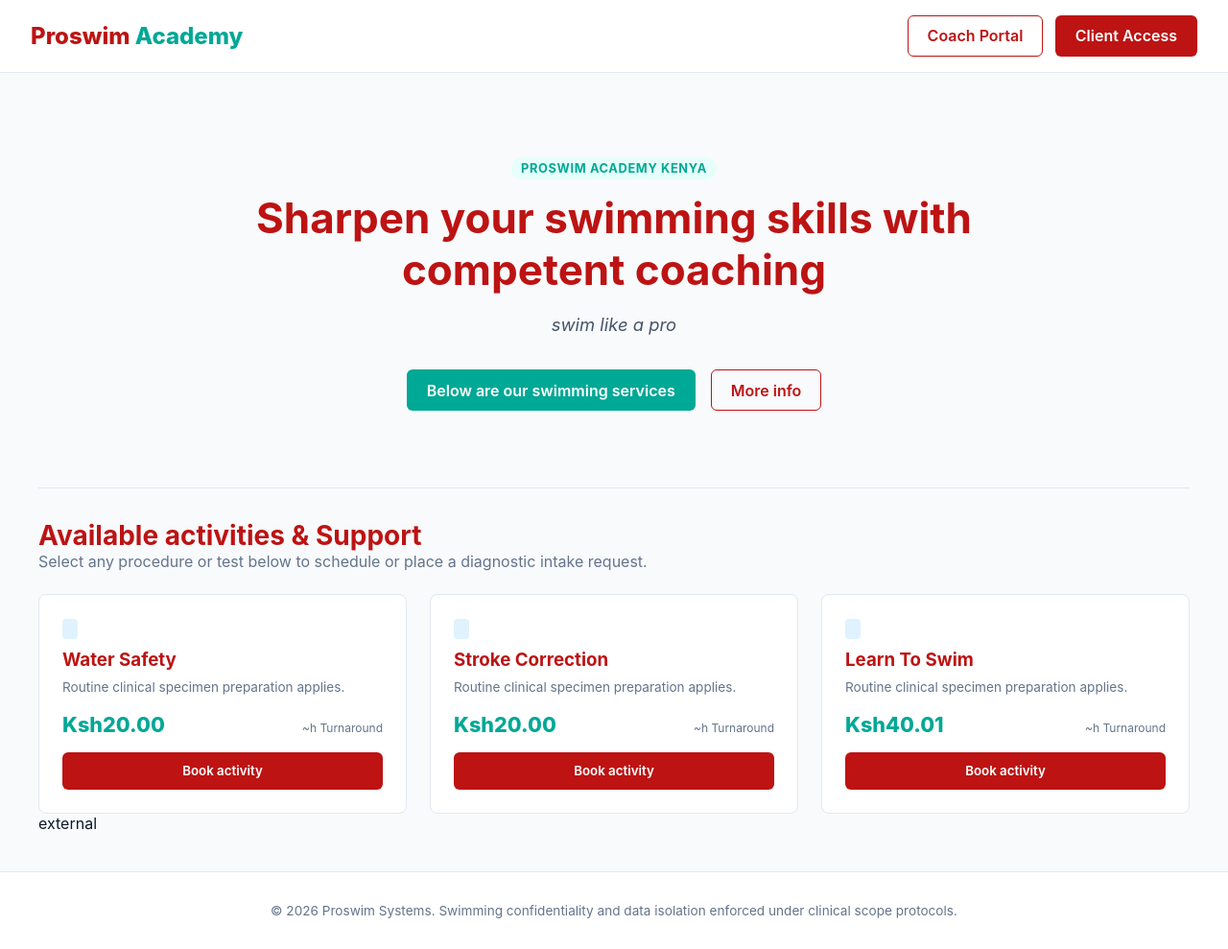
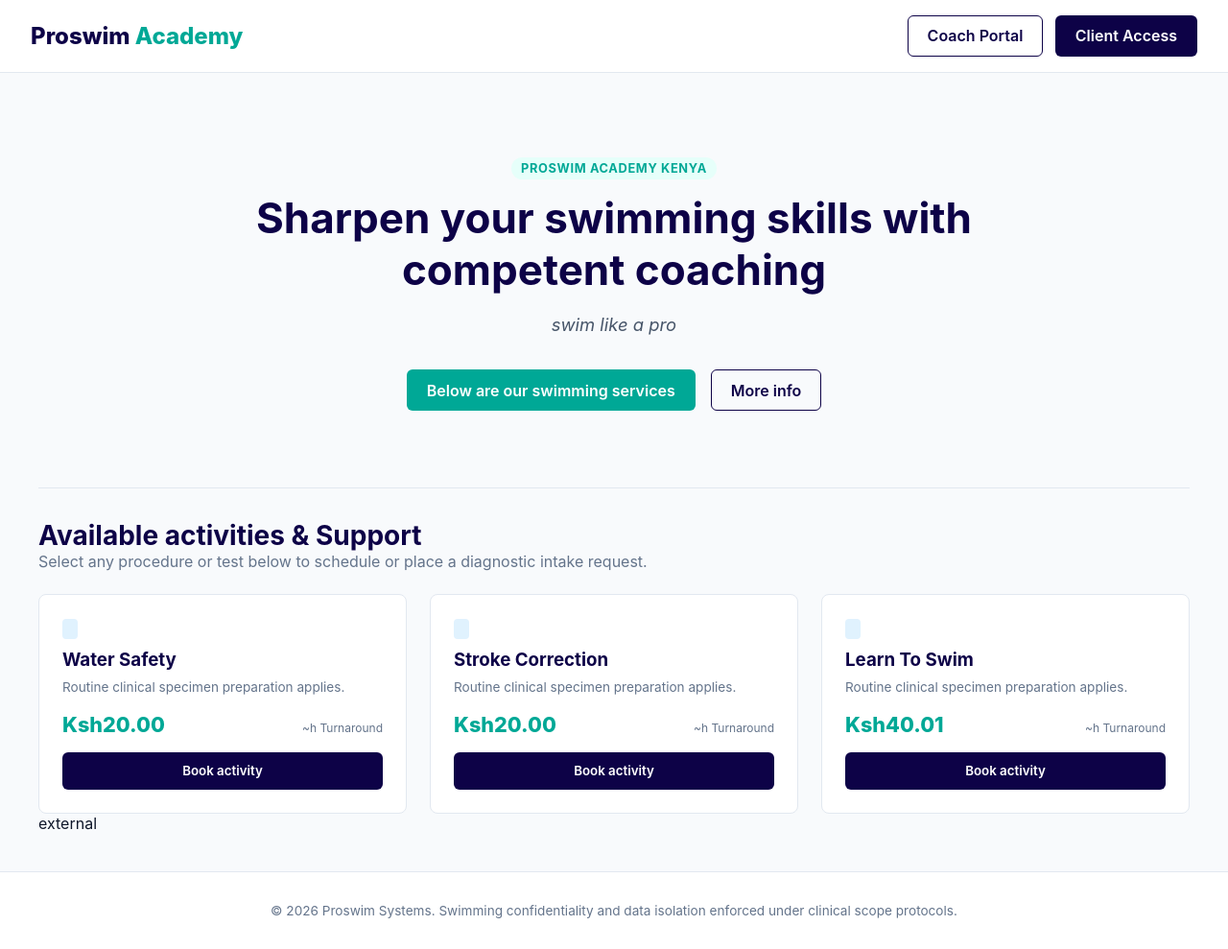
Before and after one commit to ronjoy18/proswim, a Django app: page / in a window 1280 px wide. Shown: the whole page at 96% size. Run offline with Django 5.2, Linux system fonts and the light colour scheme; data comes from the database, SQL or seed files in the repository.

Commit message:
dashboard improvement

```diff
--- a/static/css/style.css
+++ b/static/css/style.css
@@ -1,5 +1,5 @@
 :root {
-  --primary-deep: #bd1313;
+  --primary-deep: #0d0247;
   --secondary-teal: #00A896;
   --sterile-white: #FFFFFF;
   --neutral-slate: #0F172A;
```
